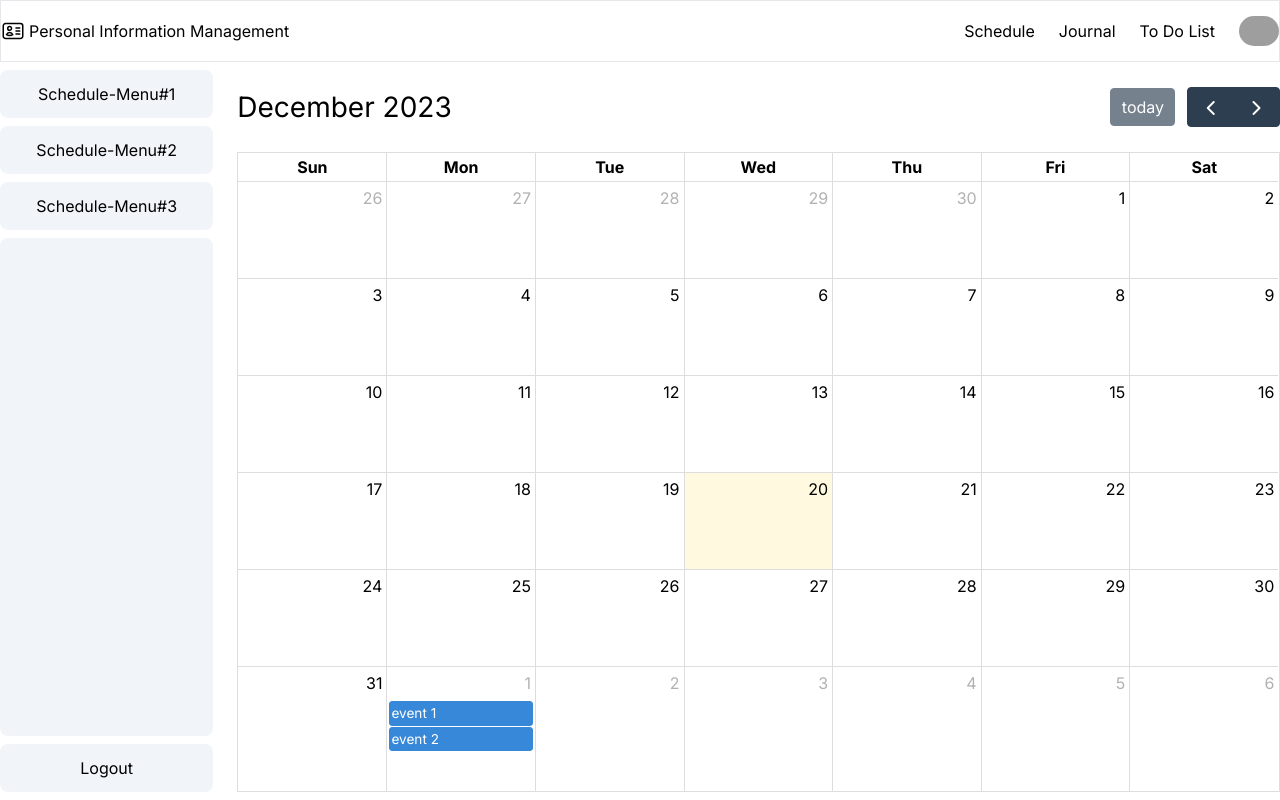
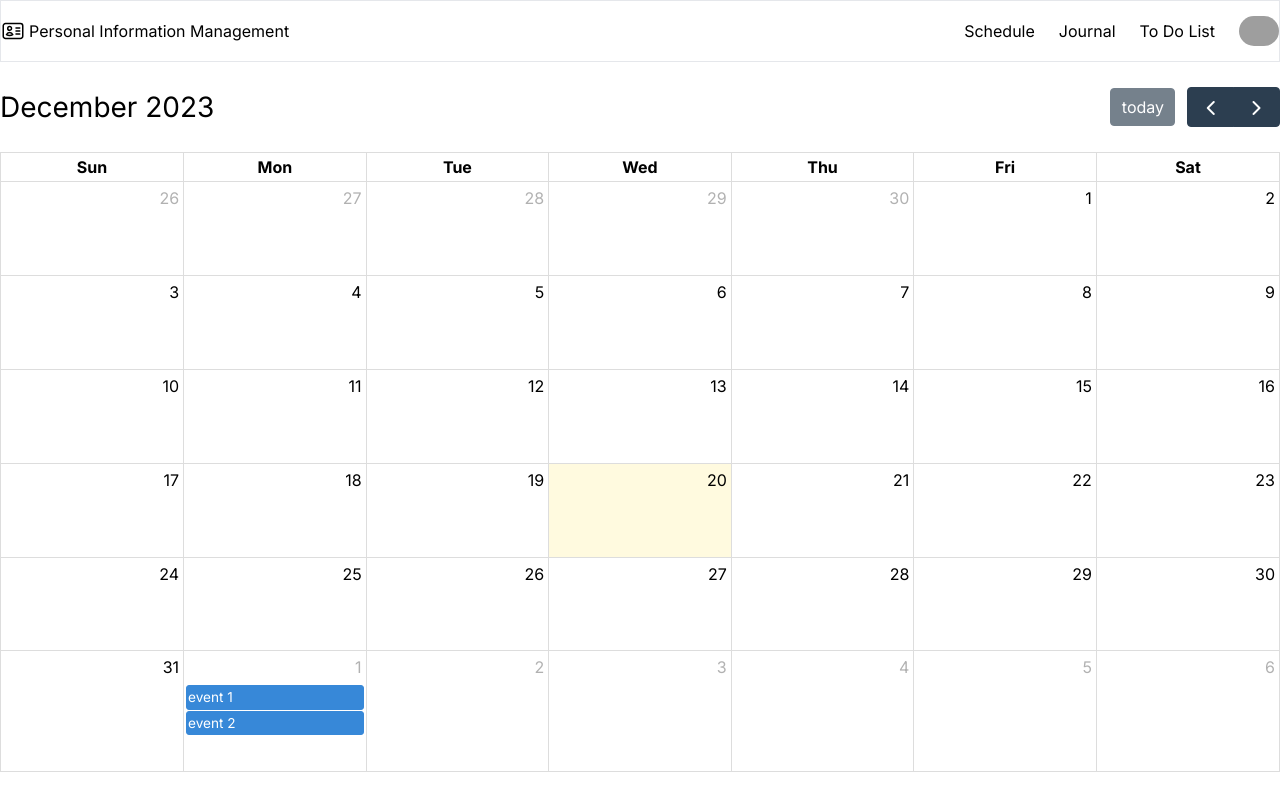
Before and after one commit to thitipongr/Final-Project-Front-end---Dev-Init, a Next.js app: page /Schedule in a window 1280 px wide. Built offline with nearby package versions, Linux system fonts and the light colour scheme; grey boxes are pictures that could not be loaded.

Commit message:
redesign that remove sidebar

```diff
--- a/app/Journal/layout.tsx
+++ /dev/null
@@ -1,30 +0,0 @@
-import React from "react";
-import Sidebar from "../components/Sidebar";
-
-const sidebarMenuList = [
-  {
-    displayName: "Journal-Menu#1",
-    pathName: "#",
-  },
-  {
-    displayName: "Journal-Menu#2",
-    pathName: "#",
-  },
-  {
-    displayName: "Journal-Menu#3",
-    pathName: "#",
-  },
-];
-
-const layout = ({ children }: { children: React.ReactNode }) => {
-  return (
-    <div className="grid grid-cols-12 h-full">
-      <div className="col-span-2">
-        <Sidebar sidebarMenuList={sidebarMenuList} />
-      </div>
-      <div className="col-span-10">{children}</div>
-    </div>
-  );
-};
-
-export default layout;
--- a/app/Schedule/layout.tsx
+++ /dev/null
@@ -1,30 +0,0 @@
-import React from "react";
-import Sidebar from "../components/Sidebar";
-
-const sidebarMenuList = [
-  {
-    displayName: "Schedule-Menu#1",
-    pathName: "#",
-  },
-  {
-    displayName: "Schedule-Menu#2",
-    pathName: "#",
-  },
-  {
-    displayName: "Schedule-Menu#3",
-    pathName: "#",
-  },
-];
-
-const layout = ({ children }: { children: React.ReactNode }) => {
-  return (
-    <div className="grid grid-cols-12 h-full">
-      <div className="col-span-2">
-        <Sidebar sidebarMenuList={sidebarMenuList} />
-      </div>
-      <div className="col-span-10 h-full ml-2 rounded-lg pt-4 pl-4">{children}</div>
-    </div>
-  );
-};
-
-export default layout;
--- a/app/Schedule/page.tsx
+++ b/app/Schedule/page.tsx
@@ -4,7 +4,7 @@ import FullCalendar from "@fullcalendar/react";
 import React from "react";
 import dayGridPlugin from "@fullcalendar/daygrid";
 
-const page = () => {
+const Page = () => {
   return (
     <FullCalendar
       plugins={[dayGridPlugin]}
@@ -18,4 +18,4 @@ const page = () => {
   );
 };
 
-export default page;
+export default Page;
--- a/app/ToDoList/layout.tsx
+++ /dev/null
@@ -1,30 +0,0 @@
-import React from "react";
-import Sidebar from "../components/Sidebar";
-
-const sidebarMenuList = [
-  {
-    displayName: "ToDoList-Menu#1",
-    pathName: "#",
-  },
-  {
-    displayName: "ToDoList-Menu#2",
-    pathName: "#",
-  },
-  {
-    displayName: "ToDoList-Menu#3",
-    pathName: "#",
-  },
-];
-
-const layout = ({ children }: { children: React.ReactNode }) => {
-  return (
-    <div className="grid grid-cols-12 h-full">
-      <div className="col-span-2">
-        <Sidebar sidebarMenuList={sidebarMenuList} />
-      </div>
-      <div className="col-span-10">{children}</div>
-    </div>
-  );
-};
-
-export default layout;
--- a/app/layout.tsx
+++ b/app/layout.tsx
@@ -20,7 +20,7 @@ export default function RootLayout({
       <body className={`${inter.className} flex flex-col h-screen`}>
         <Navbar />
         <div className="flex justify-center flex-1 my-2">
-          <div className="container">{children}</div>
+          <div className="container pt-4 pb-5 h-full">{children}</div>
         </div>
       </body>
     </html>
--- a/app/page.tsx
+++ b/app/page.tsx
@@ -1,7 +1,11 @@
-import Image from "next/image";
+"use client";
+
+import FullCalendar from "@fullcalendar/react";
+import dayGridPlugin from "@fullcalendar/daygrid";
+import Page from "./Schedule/page";
 
 export default function Home() {
   // โจทย์: สร้างเว็บแอปพลิเคชั่นสำหรับการจัดการข้อมูลส่วนตัว (Personal Information Management App)
   // วัตถุประสงค์: แอปพลิเคชันนี้จะช่วยให้ผู้ใช้สามารถบันทึกและจัดการข้อมูลส่วนตัวได้ เช่น กำหนดการ, บันทึกประจำวัน, รายการสิ่งที่ต้องทำ ฯลฯ
-  return <main>Home</main>;
+  return <Page />;
 }
```
